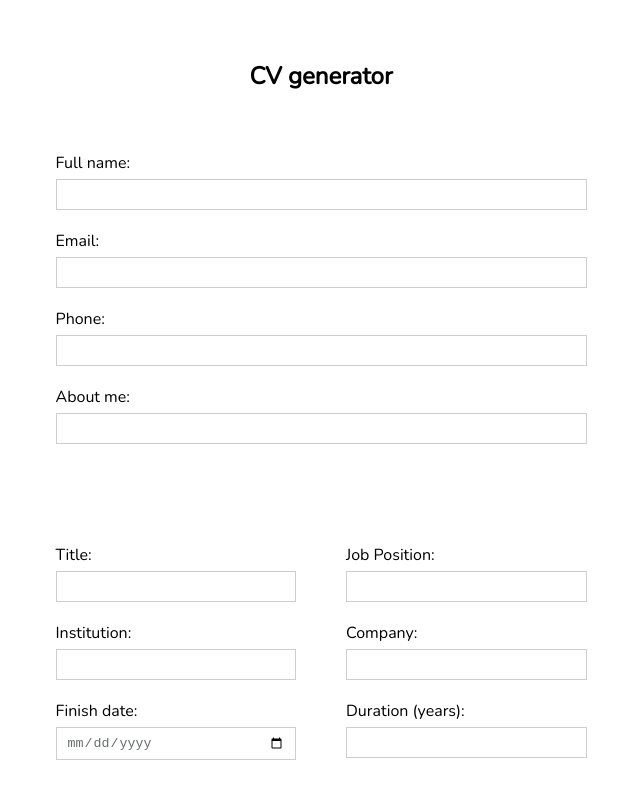
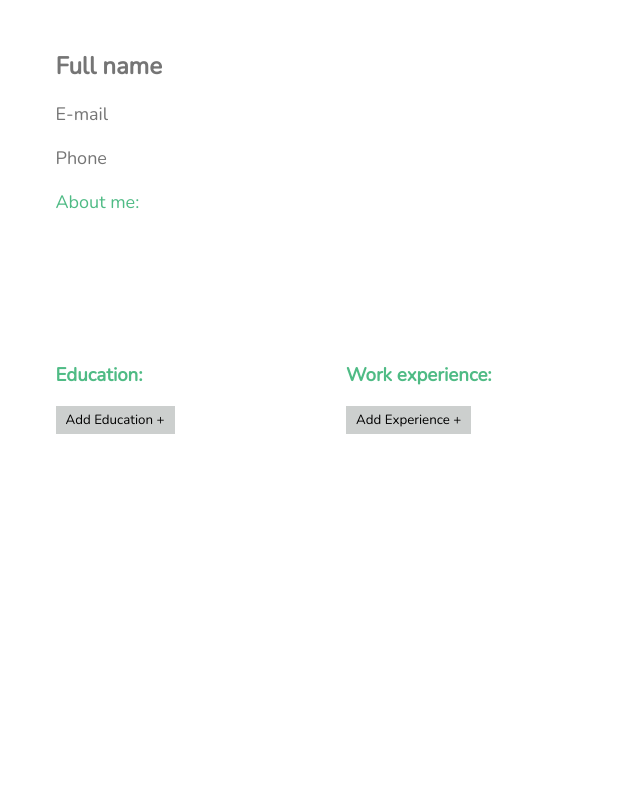
Before and after one commit to Polivaresc/react-cv-project, a React (Create React App) app: page / in a window 1280 px wide. Shown: the top 798 px of the page, without its empty margins (319-959 px from the left). Built offline with nearby package versions, Linux system fonts and the light colour scheme.

Commit message:
show and hide forms + styles

```diff
--- a/src/App.js
+++ b/src/App.js
@@ -4,10 +4,9 @@ import Experience from "./components/Experience";
 import General from "./components/General";
 
 class App extends Component {
-  render() {
+ render() {
       return (
         <div className="App">
-          <header>CV generator</header>
           <div className="container">
             <General/>
             <div className="specific-info">
--- a/src/components/Education.js
+++ b/src/components/Education.js
@@ -1,27 +1,51 @@
 import React,{ Component } from "react";
 
 class Education extends Component {
+    constructor() {
+        super()
+
+        this.state = {
+            showForm: false
+        }
+
+        this.showEducationForm = this.showEducationForm.bind(this)
+    }
+
+    showEducationForm() {
+        this.setState({
+            showForm: true
+        })
+    }
+
     render() {
         return (
             <div>
-                <form>
-                    <div>
-                        <label for="studies-title">Title:</label>
-                        <input type="text" id="studies-title"/>
-                    </div>
-                    <div>
-                        <label for="studies-institution">Institution:</label>
-                        <input type="text" id="studies-institution"/>
-                    </div>
-                    <div>
-                        <label for="studies-date">Finish date:</label>
-                        <input type="date" id="studies-date" />
-                    </div>
-{/*                     <button type="submit" onClick={submitEducation}>Done</button>
- */}                </form>
+                <h3>Education:</h3>
+                <button className="add-button" onClick={this.showEducationForm}>Add Education +</button>
+                {this.state.showForm && <EducationForm/>}
             </div>
         )
     }
 }
 
+const EducationForm = () => {
+    return(
+            <form>
+                <div>
+                    <label htmlFor="studies-title">Title:</label>
+                    <input type="text" id="studies-title"/>
+                </div>
+                <div>
+                    <label htmlFor="studies-institution">Institution:</label>
+                    <input type="text" id="studies-institution"/>
+                </div>
+                <div>
+                    <label htmlFor="studies-date">Finish date:</label>
+                    <input type="date" id="studies-date" />
+                </div>
+                <button type="submit" className="submit-button">Done</button>
+        </form>
+    )
+}
+
 export default Education;
--- a/src/components/Experience.js
+++ b/src/components/Experience.js
@@ -1,27 +1,55 @@
 import React,{ Component } from "react";
 
 class Experience extends Component {
+    constructor() {
+        super()
+
+        this.state = {
+            showForm: false
+        }
+
+        this.showExperienceForm = this.showExperienceForm.bind(this)
+    }
+
+    showExperienceForm() {
+        this.setState({
+            showForm: true
+        })
+    }
+
     render() {
         return (
             <div>
-                <form>
-                    <div>
-                        <label for="job-title">Job Position:</label>
-                        <input type="text" id="job-title"/>
-                    </div>
-                    <div>
-                        <label for="company">Company:</label>
-                        <input type="text" id="company"/>
-                    </div>
-                    <div>
-                        <label for="job-duration">Duration (years):</label>
-                        <input type="number" id="job-duration" />
-                    </div>
-{/*                     <button type="submit" onClick={submitExperience}>Done</button>
- */}                </form>
+                <h3>Work experience:</h3>
+                <button className="add-button" onClick={this.showExperienceForm}>Add Experience +</button>
+                {this.state.showForm && <ExperienceForm/>}
             </div>
         )
     }
 }
 
+const ExperienceForm = () => {
+    return(
+            <form>
+                <div>
+                    <label htmlFor="job-title">Job Position:</label>
+                    <input type="text" id="job-title"/>
+                </div>
+                <div>
+                    <label htmlFor="company">Company:</label>
+                    <input type="text" id="company"/>
+                </div>
+                <div>
+                    <label htmlFor="main-tasks">Main tasks:</label>
+                    <input type="textarea" id="main-tasks"/>
+                </div>
+                <div>
+                    <label htmlFor="job-duration">Duration (years):</label>
+                    <input type="number" id="job-duration" />
+                </div>
+                <button type="submit" className="submit-button">Done</button>
+            </form>
+    )
+}
+
 export default Experience;
--- a/src/components/General.js
+++ b/src/components/General.js
@@ -17,23 +17,19 @@ class General extends Component {
             <div>
                 <form>
                     <div>
-                        <label for="full-name">Full name:</label>
-                        <input type="text" id="full-name"/>
+                        <input type="text" id="full-name" placeholder="Full name"/>
                     </div>
                     <div>
-                        <label for="email">Email:</label>
-                        <input type="email" id="email"/>
+                        <input type="email" id="email" placeholder="E-mail"/>
                     </div>
                     <div>
-                        <label for="phone">Phone:</label>
-                        <input type="tel" id="phone"/>
+                        <input type="tel" id="phone" placeholder="Phone"/>
                     </div>
                     <div>
-                        <label for="about">About me:</label>
+                        <label htmlFor="about">About me:</label>
                         <input type="textarea" id="about"/>
                     </div>
-{/*                     <button type="submit" onClick={submitGeneral}>Done</button>
- */}                </form>
+                </form>
             </div>
         )
     }
--- a/src/styles.css
+++ b/src/styles.css
@@ -3,6 +3,7 @@
 body {
   font-family: 'Nunito', sans-serif;
   margin: auto;
+  --green: rgb(79, 187, 133);
 }
 
 .App {
@@ -10,13 +11,6 @@ body {
   display: flex;
   flex-direction: column;
   align-items: center;
-}
-
-header {
-  padding: 10px 0px;
-  font-size: x-large;
-  font-weight: bold;
-  margin-bottom: 50px;
 }
 
 .container {
@@ -43,8 +37,66 @@ form>div {
 }
 
 input {
+  font-family: inherit;
   outline: none;
   border: 1px solid rgb(204, 207, 206);
   padding: 7px 10px;
   color: rgb(104, 109, 107);
 }
+
+#full-name {
+  font-size: x-large;
+  font-weight: bold;
+}
+
+#email, #phone, #about {
+  font-size: large;
+}
+
+#email, #phone, #full-name, #about {
+  border: none;
+  padding: 0;
+  color: rgb(54, 56, 55);
+}
+
+#about:focus {
+  border: 1px solid rgb(204, 207, 206);
+  padding: 7px 10px;
+}
+
+label[for="about"] {
+  font-size: large;
+}
+
+h3, label[for="about"] {
+  color: var(--green);
+}
+
+.add-button, .submit-button {
+  font-family: inherit;
+}
+
+.add-button {
+  border: none;
+  padding: 5px 10px;
+  margin-bottom: 10px;
+  background-color: rgb(204, 207, 206);
+  transition: all .2s ease-in-out;
+}
+
+.add-button:hover {
+  transform: scale(1.1);
+}
+
+.submit-button {
+  border: 1px solid var(--green);
+  font-weight: bold;
+  font-size: large;
+  background: none;
+  padding: 5px 10px;
+  color: var(--green);
+}
+
+.submit-button:hover {
+  box-shadow: 0 0.5em 0.5em -0.4em var(--green);
+}
```
